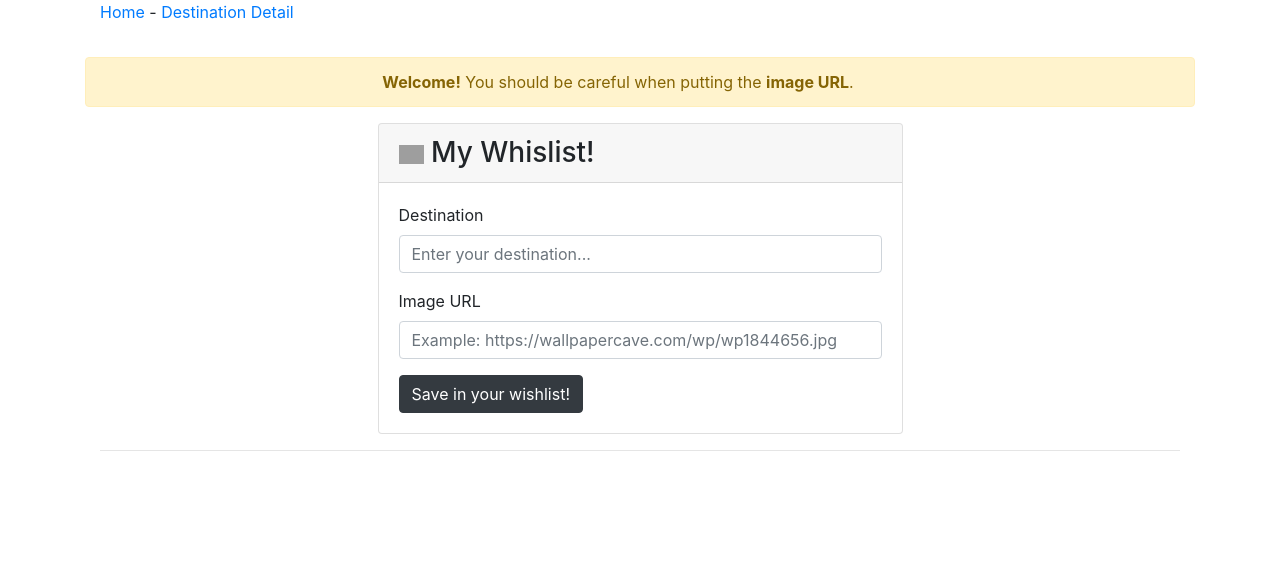
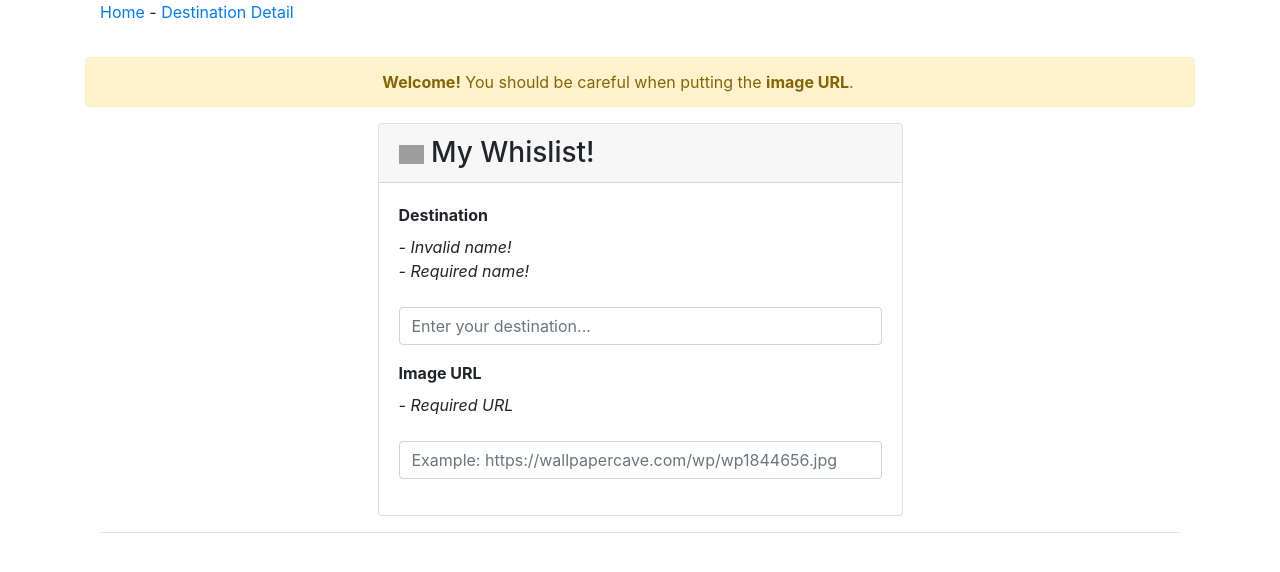
Before and after one commit to aperezmm/wishlistCoursera, an Angular app: page /home in a window 1280 px wide. Shown: the top 572 px of the page. Built offline with nearby package versions, Linux system fonts and the light colour scheme; grey boxes are pictures that could not be loaded.

Commit message:
Validators for name and image url

```diff
--- a/src/app/forms-destination-travel/forms-destination-travel.component.html
+++ b/src/app/forms-destination-travel/forms-destination-travel.component.html
@@ -2,16 +2,22 @@
     [formGroup]="fg"
     (ngSubmit)="saveDestination(fg.controls['name'].value, fg.controls['url'].value)">
     <div class="form-group">
-        <label for="name">Destination</label>
+        <label for="name"><strong>Destination</strong></label>
+        <div *ngIf="!fg.controls['name'].valid"><em>- Invalid name!</em></div>
+        <div *ngIf="fg.controls['name'].hasError('required')"><em>- Required name!</em></div>
+        <br>
         <input type="text" class="form-control" id="name" placeholder="Enter your destination..."
             [formControl]="fg.controls['name']">
+
     </div>
     <div class="form-group">
-        <label for="imagenUrl">Image URL </label>
-        <input type="text" class="form-control" id="imagenUrl"
+        <label for="url"><strong>Image URL</strong></label>
+        <div *ngIf="fg.controls['url'].hasError('required')"><em>- Required URL</em></div>
+        <br>
+        <input type="text" class="form-control" id="url"
             placeholder="Example: https://wallpapercave.com/wp/wp1844656.jpg "
             [formControl]="fg.controls['url']">
     </div>
     <!-- Basta con ser de tipo submit -->
-    <button type="submit" class="btn btn-dark">Save in your wishlist!</button>
+    <button type="submit" class="btn btn-dark" *ngIf="fg.valid">Save in your wishlist!</button>
 </form>
--- a/src/app/forms-destination-travel/forms-destination-travel.component.ts
+++ b/src/app/forms-destination-travel/forms-destination-travel.component.ts
@@ -1,6 +1,6 @@
 import { Component, OnInit, Output, EventEmitter } from '@angular/core';
 import { TravelDestinationModel } from '../models/travel-destination.model';
-import { FormGroup, FormBuilder } from '@angular/forms';
+import { FormGroup, FormBuilder, Validators } from '@angular/forms';
 
 @Component({
   selector: 'app-forms-destination-travel',
@@ -17,8 +17,8 @@ export class FormsDestinationTravelComponent implements OnInit {
     this.onItemAdded = new EventEmitter();
     this.fg = fb.group({
       //Definimos estructura del formulario
-      name: [''],
-      url: ['']
+      name: ['', Validators.required], //No debe estar vacío
+      url: ['', Validators.required]
     });
 
 
```
